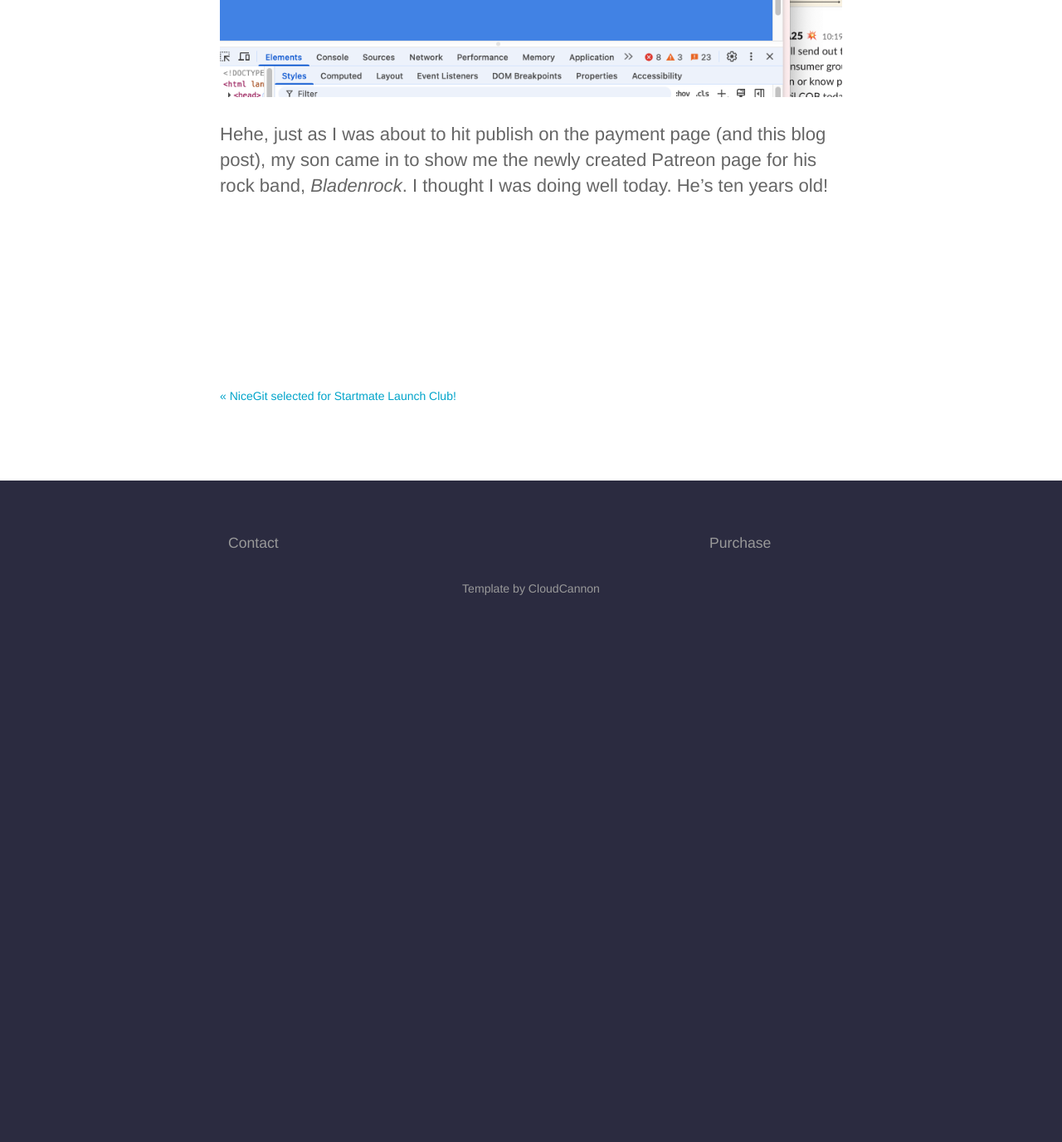
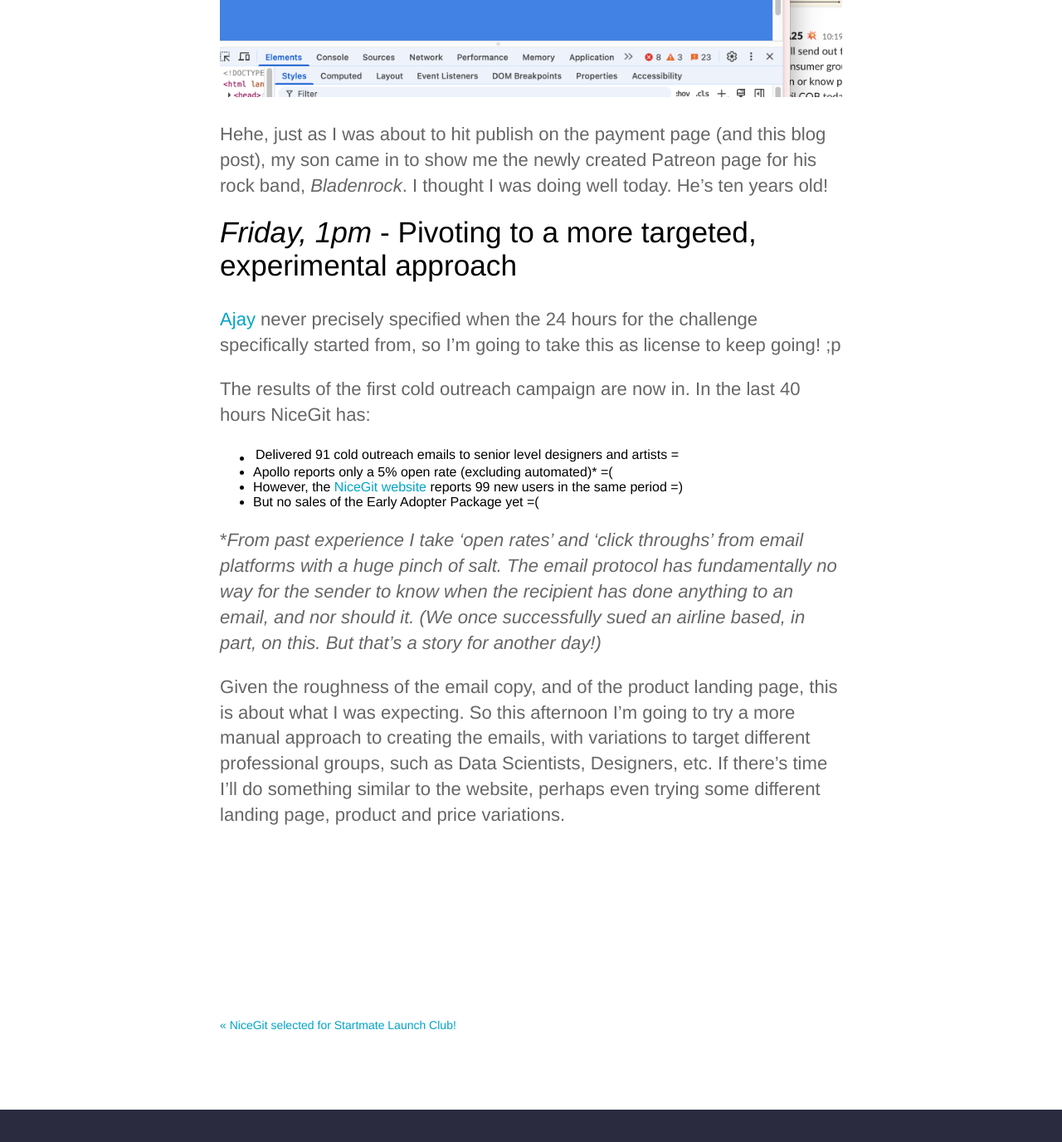
Before and after one commit to NiceGitTeam/Web, a Jekyll site: the page built from _posts/2025-03-27-24-hour-validation-challenge.md, in a window 1280 px wide and 1400 px high, scrolled down 5634 px. Shown: the top 1376 px of the window at 83% size. Built offline with Jekyll 4.4.1, drawn with Linux system fonts in a browser that asks for light colours; comment, search, counter and statistics services are not loaded; before the commit the page ends 6404 px from its top, so only the background shows below that.

Commit message:
Validation Challenge - Pivoting

```diff
--- a/_posts/2025-03-27-24-hour-validation-challenge.md
+++ b/_posts/2025-03-27-24-hour-validation-challenge.md
@@ -67,3 +67,18 @@
 [![The purchase panel](/images/posts/Purchase Page Dev.png)](/#purchase)
 
 Hehe, just as I was about to hit publish on the payment page (and this blog post), my son came in to show me the newly created Patreon page for his rock band, _Bladenrock_. I thought I was doing well today. He's ten years old!
+
+## _Friday, 1pm_ - Pivoting to a more targeted, experimental approach
+
+[Ajay](https://www.linkedin.com/in/ajayvprakash/) never precisely specified when the 24 hours for the challenge specifically started from, so I'm going to take this as license to keep going! ;p
+
+The results of the first cold outreach campaign are now in. In the last 40 hours NiceGit has:
+
+- Delivered 91 cold outreach emails to senior level designers and artists =|
+- Apollo reports only a 5% open rate (excluding automated)* =(
+- However, the [NiceGit website](/) reports 99 new users in the same period =)
+- But no sales of the Early Adopter Package yet =(
+
+*_From past experience I take 'open rates' and 'click throughs' from email platforms with a huge pinch of salt. The email protocol has fundamentally no way for the sender to know when the recipient has done anything to an email, and nor should it. (We once successfully sued an airline based, in part, on this. But that's a story for another day!)_
+
+Given the roughness of the email copy, and of the product landing page, this is about what I was expecting. So this afternoon I'm going to try a more manual approach to creating the emails, with variations to target different professional groups, such as Data Scientists, Designers, etc. If there's time I'll do something similar to the website, perhaps even trying some different landing page, product and price variations.
```
